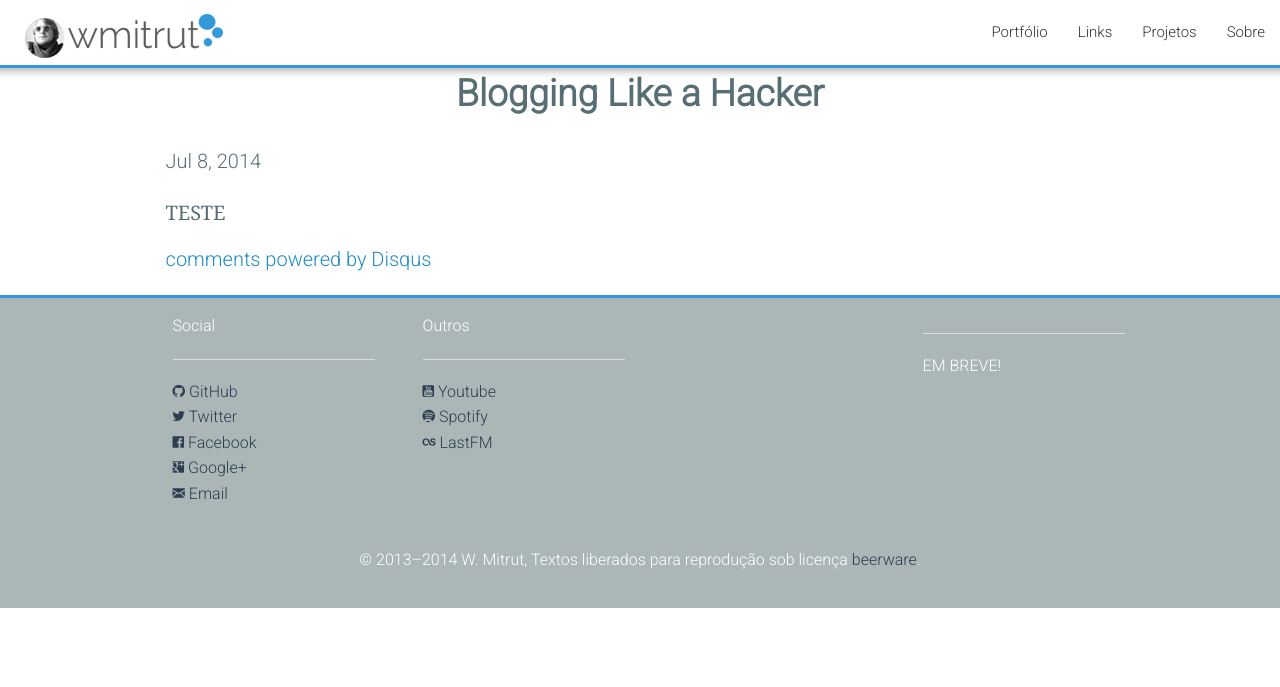
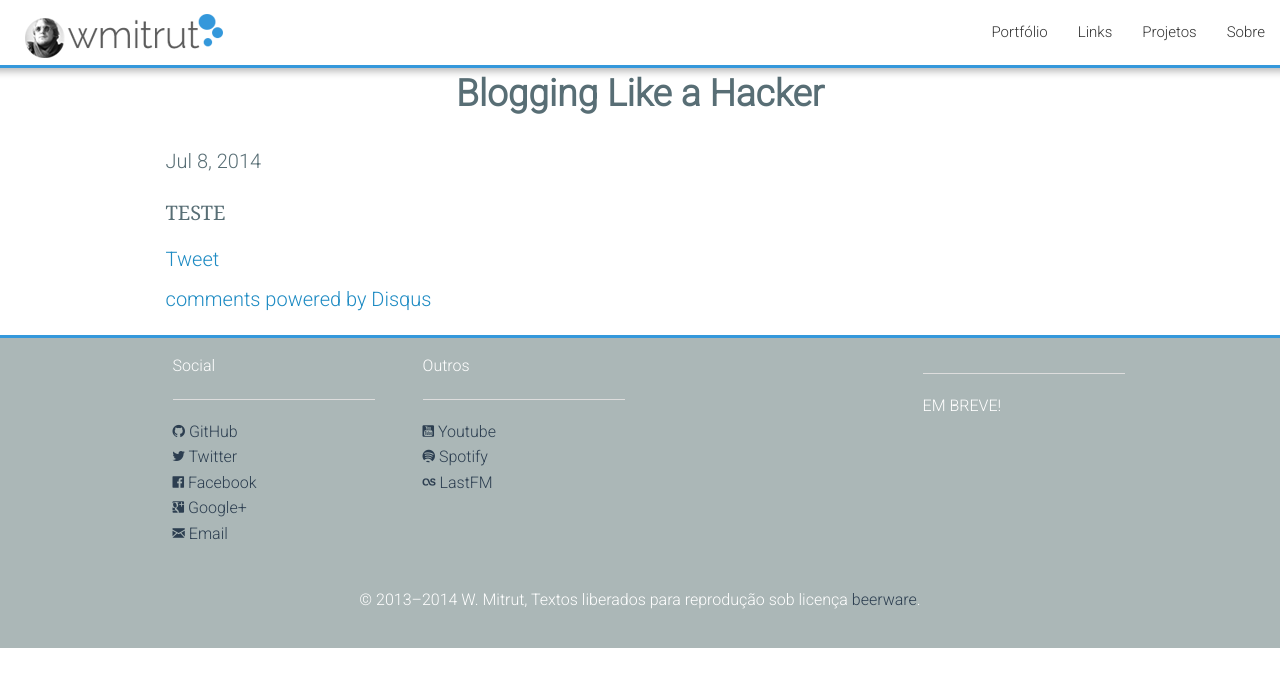
Before and after one commit to Wmitrut/wmitrut.github.io, a Jekyll site: the page built from _posts/2014-07-08-like-a-hacker.markdown, in a window 1280 px wide. Shown: the top 687 px of the page. Built offline with Jekyll 4.4.1, drawn with Linux system fonts in a browser that asks for light colours; comment, search, counter and statistics services are not loaded.

Commit message:
Social share

```diff
--- a/_layouts/post.html
+++ b/_layouts/post.html
@@ -14,6 +14,9 @@ comments: true
 		    <p class="meta">{{ page.date | date: "%b %-d, %Y" }}{% if page.author %} • {{ page.author }}{% endif %}{% if page.meta %} • {{ page.meta }}{% endif %}</p>
 		</div>
   {{ content }}
+
+    <a href="https://twitter.com/share" class="twitter-share-button" data-via="invent_to">Tweet</a>
+    <p><g:plusone size="medium"></g:plusone></p>
 
 
 
```
